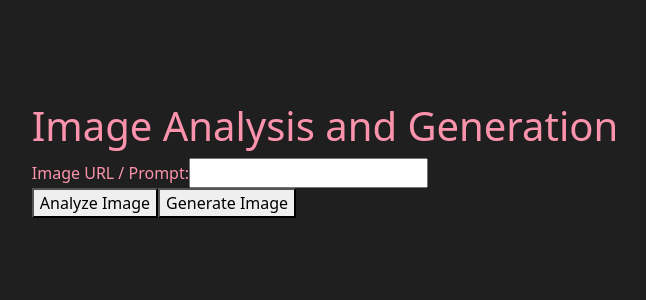
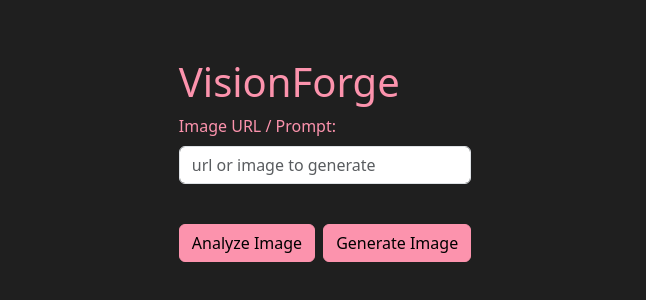
Before and after one commit to Minotriz02/-analyze-and-generate-images-with-Azure-AI, a React (Create React App) app: page / in a window 1280 px wide. Shown: the part 240-540 px from the top of the page, without its empty margins (315-961 px from the left). Built offline with nearby package versions, Linux system fonts and the light colour scheme; no server answers.

Commit message:
scss style and change color

```diff
--- a/package.json
+++ b/package.json
@@ -11,7 +11,8 @@
     "react": "^16.12.0",
     "react-bootstrap": "^2.9.1",
     "react-dom": "^16.12.0",
-    "react-scripts": "3.4.0"
+    "react-scripts": "3.4.0",
+    "sass": "^1.69.5"
   },
   "scripts": {
     "start": "react-scripts start",
--- a/public/index.html
+++ b/public/index.html
@@ -24,7 +24,7 @@
       work correctly both with client-side routing and a non-root public URL.
       Learn how to configure a non-root public URL by running `npm run build`.
     -->
-    <title>React App</title>
+    <title>VisionForge</title>
   </head>
   <body>
     <noscript>You need to enable JavaScript to run this app.</noscript>
--- a/src/App.js
+++ b/src/App.js
@@ -5,6 +5,7 @@ import {
   isConfiguredGeneration,
 } from "./azure-image-generation";
 import "./App.css";
+import { Button, Form } from "react-bootstrap";
 
 function App() {
   const [inputValue, setInputValue] = useState("");
@@ -34,14 +35,21 @@ function App() {
 
   return isConfiguredGeneration() && isConfiguredAnalysis() ? (
     <div>
-      <h1>Image Analysis and Generation</h1>
-      <label>
-        Image URL / Prompt:
-        <input type="text" value={inputValue} onChange={handleInputChange} />
-      </label>
+      <h1>VisionForge</h1>
+      <Form>
+        <Form.Group className="mb-3" controlId="exampleForm.ControlInput1">
+          <Form.Label>Image URL / Prompt:</Form.Label>
+          <Form.Control
+            type="text"
+            placeholder="url or image to generate"
+            value={inputValue}
+            onChange={handleInputChange}
+          />
+        </Form.Group>
+      </Form>
       <br />
-      <button onClick={handleImageAnalysis}>Analyze Image</button>
-      <button onClick={handleImageGeneration}>Generate Image</button>
+      <Button onClick={handleImageAnalysis} className="me-2">Analyze Image</Button>
+      <Button onClick={handleImageGeneration}>Generate Image</Button>
       {isLoading && <p>Loading...</p>}
       {response && (
         <div>
@@ -57,7 +65,9 @@ function App() {
             alt="Generated image"
             className="img-generated"
           />
-          <pre>{JSON.stringify(responseGenerated, null, 2)}</pre>
+          <pre style={{ maxWidth: "500px" }}>
+            {JSON.stringify(responseGenerated, null, 2)}
+          </pre>
         </div>
       )}
     </div>
--- /dev/null
+++ b/src/custom.scss
@@ -0,0 +1,2 @@
+$primary: #fc93ad;
+@import "../node_modules/bootstrap/scss/bootstrap";
--- a/src/index.js
+++ b/src/index.js
@@ -3,5 +3,6 @@ import ReactDOM from 'react-dom';
 import './index.css';
 import App from './App';
 import "bootstrap/dist/css/bootstrap.min.css";
+import "./custom.scss";
 
 ReactDOM.render(<App />, document.getElementById('root'));
```
Also changed, not shown: 1 other file (tests, documents, lock files or other folders).
